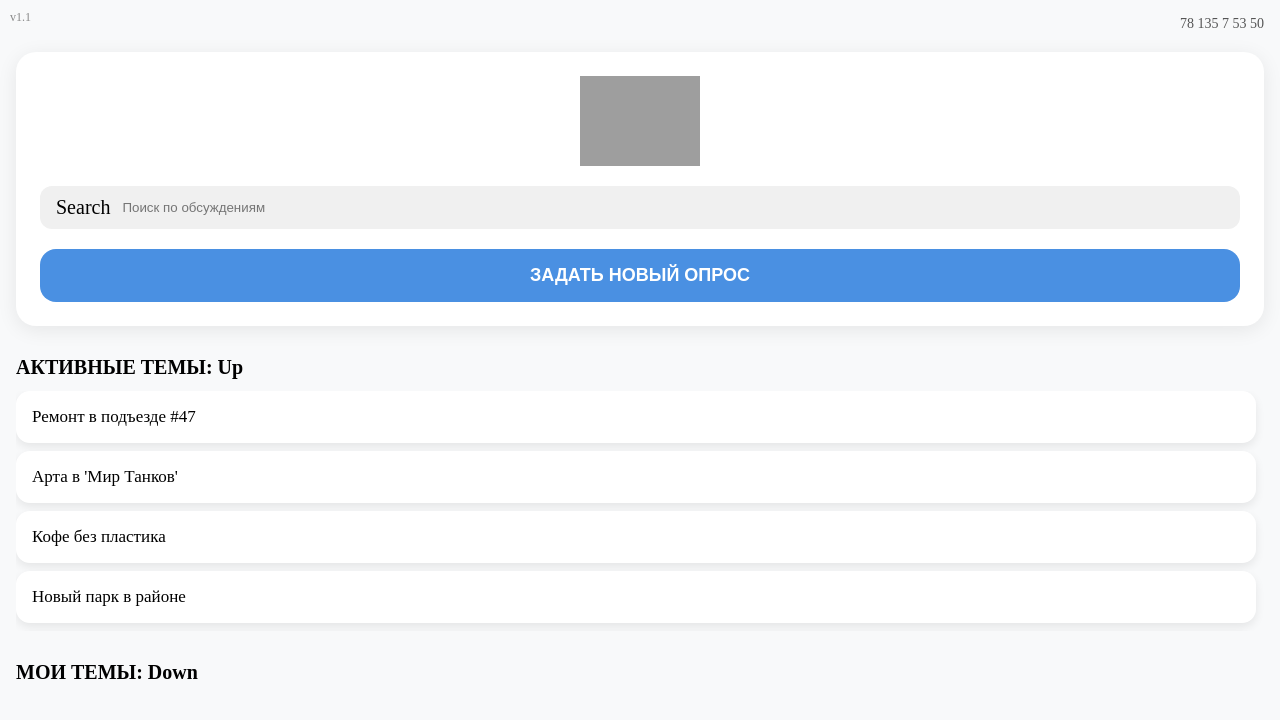
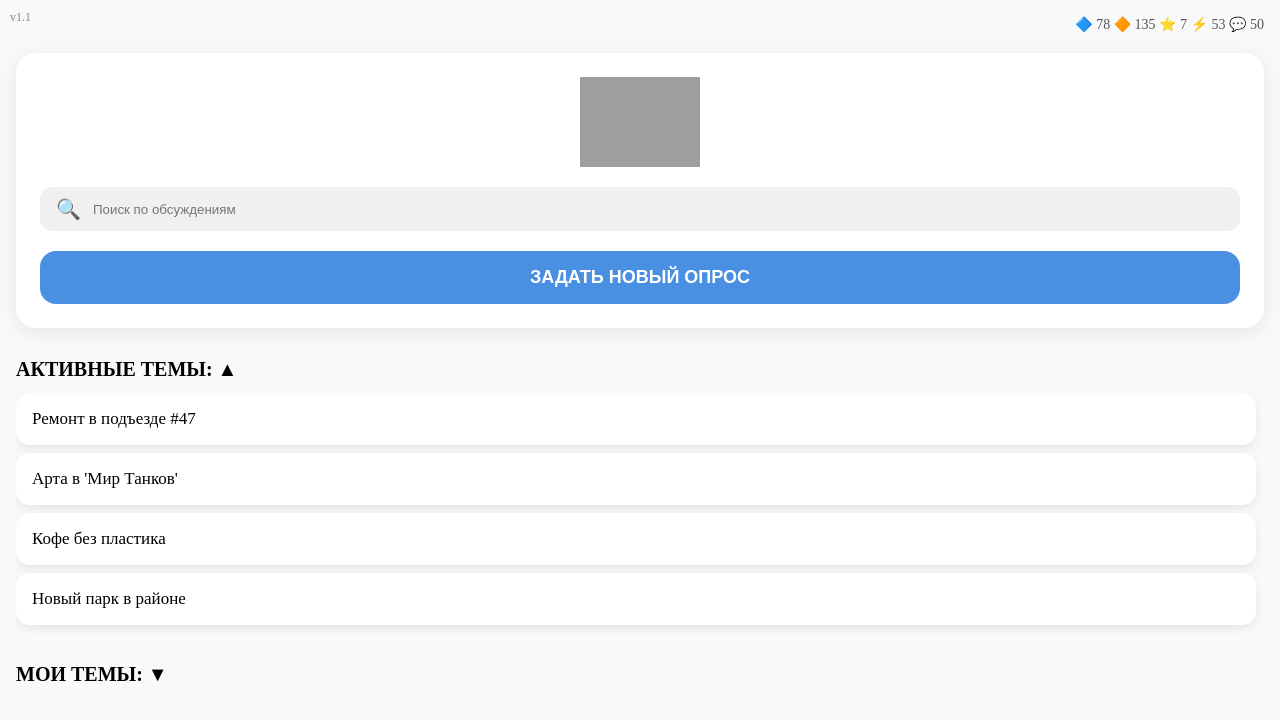
Before and after one commit to Aleksandr7023/golosovalka2, a React (Vite) app: page / in a window 1280 px wide. Shown: the top 720 px of the page. Built offline with nearby package versions, Linux system fonts and the light colour scheme; grey boxes are pictures that could not be loaded.

Commit message:
update 22.11.25 14:09:31

```diff
--- a/src/App.jsx
+++ b/src/App.jsx
@@ -1,4 +1,4 @@
-// src/App.jsx — v1.030 (с единой версией и значками рейтинга)
+// src/App.jsx — v1.031 (всё как было + единая версия)
 import React, { useState, useEffect } from 'react'
 import CreatePollScreen from './CreatePollScreen.jsx'
 import PollSettingsScreen from './PollSettingsScreen.jsx'
@@ -54,22 +54,22 @@ export default function App() {
 
   return (
     <div style={{ padding: '16px', background: '#f8f9fa', height: '100vh', display: 'flex', flexDirection: 'column' }}>
-      {/* Единая версия приложения — только здесь */}
+      {/* Единая версия — теперь из version.js */}
       <div style={{ position: 'absolute', top: 10, left: 10, fontSize: '12px', color: '#888', zIndex: 9999 }}>
         {APP_VERSION}
       </div>
 
       {screen === 'main' ? (
         <>
-          {/* Значки рейтинга — возвращены */}
+          {/* ВСЕ ЭМОДЗИ НА МЕСТЕ! */}
           <div style={{ textAlign: 'right', fontSize: '14px', color: '#555', marginBottom: '20px' }}>
-            78 135 7 53 50
+            🔷 78 🔶 135 ⭐ 7 ⚡ 53 💬 50
           </div>
 
           <div style={{ background: 'white', borderRadius: '20px', padding: '24px', textAlign: 'center', marginBottom: '30px', boxShadow: '0 4px 20px rgba(0,0,0,0.08)' }}>
             <img src="https://iili.io/fdku4vj.jpg" alt="Столкновение сил" style={{ width: '120px', marginBottom: '16px' }} />
             <div style={{ display: 'flex', alignItems: 'center', background: '#f0f0f0', borderRadius: '12px', padding: '10px 16px', marginBottom: '20px' }}>
-              <span style={{ marginRight: '10px', fontSize: '20px' }}>Search</span>
+              <span style={{ marginRight: '10px', fontSize: '20px' }}>🔍</span>
               <input type="text" placeholder="Поиск по обсуждениям" style={{ border: 'none', outline: 'none', width: '100%', background: 'transparent' }} />
             </div>
             <button
@@ -85,7 +85,7 @@ export default function App() {
 
           <div style={{ marginBottom: '30px' }}>
             <h2 onClick={toggleActive} style={{ margin: '0 0 12px 0', fontSize: '20px', fontWeight: 'bold', cursor: 'pointer' }}>
-              АКТИВНЫЕ ТЕМЫ: {activeOpen ? 'Up' : 'Down'}
+              АКТИВНЫЕ ТЕМЫ: {activeOpen ? '▲' : '▼'}
             </h2>
             {activeOpen && (
               <div style={{ height: '240px', overflowY: 'auto', paddingRight: '8px' }}>
@@ -102,7 +102,7 @@ export default function App() {
 
           <div>
             <h2 onClick={toggleMy} style={{ margin: '0 0 12px 0', fontSize: '20px', fontWeight: 'bold', cursor: 'pointer' }}>
-              МОИ ТЕМЫ: {myOpen ? 'Up' : 'Down'}
+              МОИ ТЕМЫ: {myOpen ? '▲' : '▼'}
             </h2>
             {myOpen && (
               <div style={{ height: '240px', overflowY: 'auto', paddingRight: '8px' }}>
```
